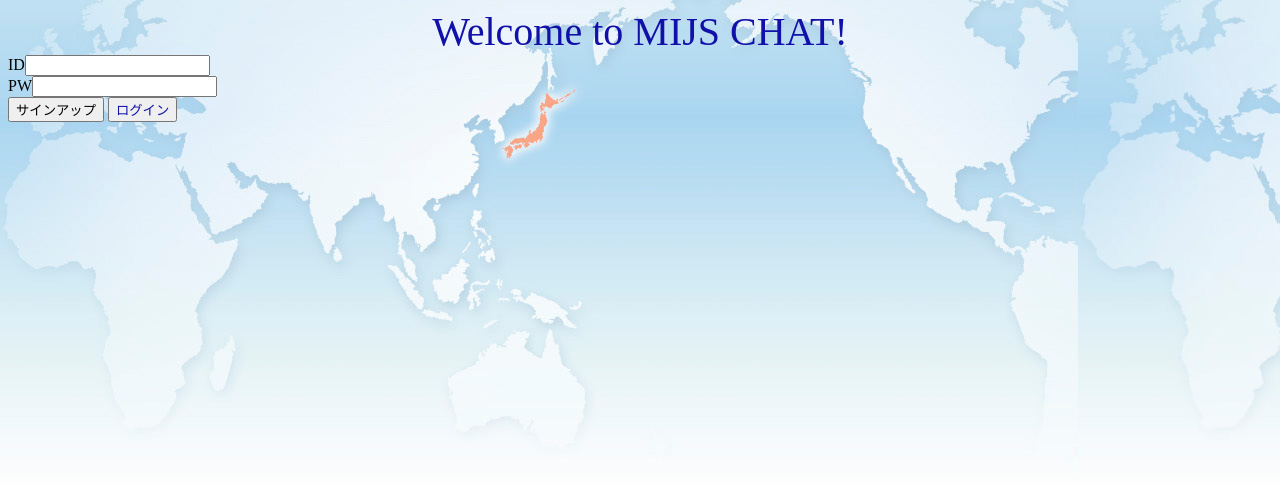
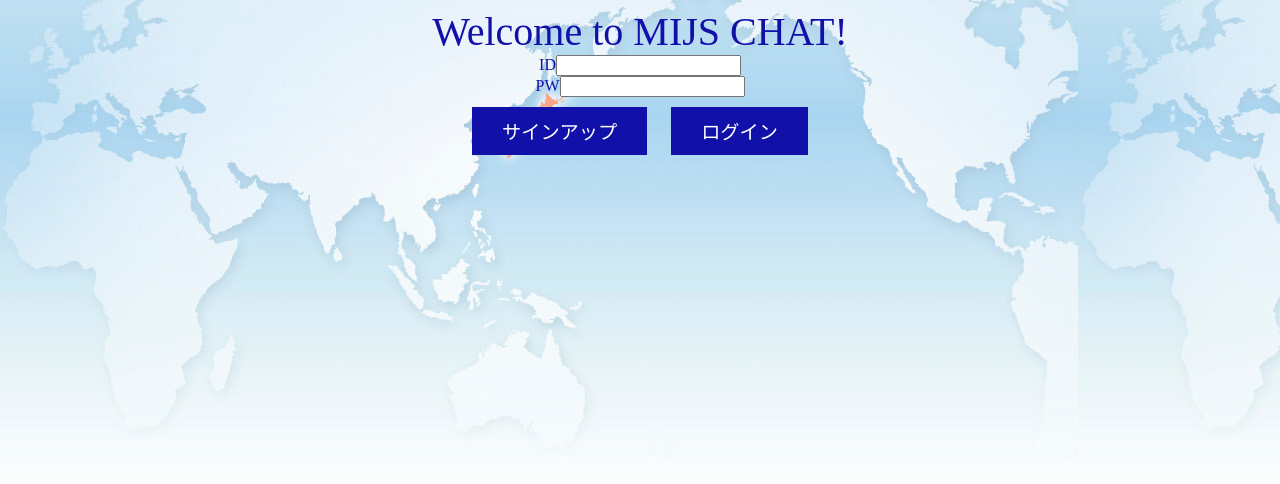
Before and after one commit to aomoriringo/mijschat, a website: page public/nkns165/login.html in a window 1280 px wide. Drawn offline with nearby package versions, Linux system fonts and the light colour scheme; no server answers.

Commit message:
ログイン画面のCSS修正

```diff
--- a/public/nkns165/login.html
+++ b/public/nkns165/login.html
@@ -12,7 +12,6 @@
 	<script src="javascripts/lib/jquery-ui.min.js"></script>
 	<script src="javascripts/chat.js"></script>
 	<script src="javascripts/chat_ui.js"></script>
-	<script src="javascripts/sample1.js"></script>
 </head>
 <body>
     <div id="welcome">
@@ -20,10 +19,10 @@
     </div>
 	<div id="login-div">
 		<div>
-            <span class="item">ID</span><input type="text" name="id" value="" class="login-id"/>
+            <span class="item">ID</span><input type="text" name="login-id" value="" class="text"/>
         </div>
         <div>
-		    <span class="item">PW</span><input type="text" name="pw" value="" class="login-pw"/>
+		    <span class="item">PW</span><input type="text" name="login-pw" value="" class="text"/>
         </div>
         <input id="signup" type="button" value="サインアップ" class="button-default" />
 		<input id="login" type="button" value="ログイン" class="button-default" />
--- a/public/nkns165/stylesheets/mijschat.less
+++ b/public/nkns165/stylesheets/mijschat.less
@@ -10,7 +10,15 @@ body {
 }
 
 .button-default {
-
+    padding: 10px 30px;
+    margin: 10px;
+    font-size: 1.2em;
+    // 背景色を黒に指定
+    background-color: @default-color;
+    // 文字色を白に指定
+    color: #fff;
+    // submitボタンのを枠を非表示にする
+    border-style: none;
 }
 
 /** ログイン画面 */
```
Also changed, not shown: public/nkns165/stylesheets/mijschat.css.
